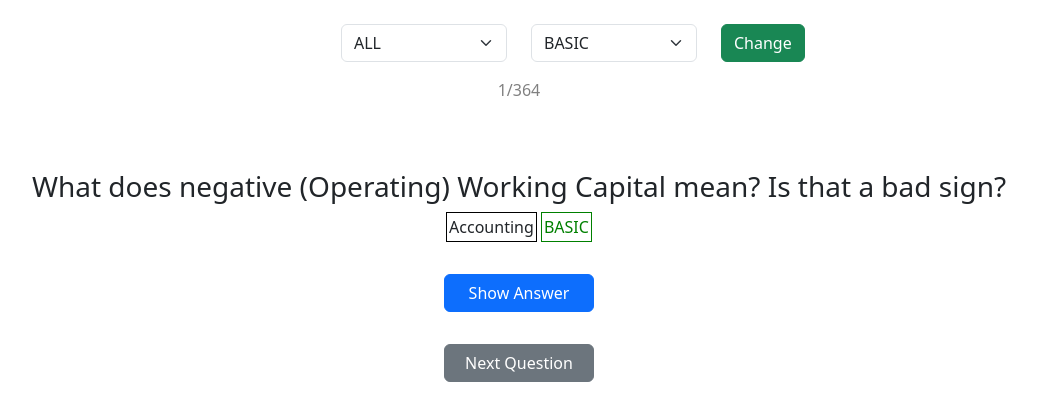
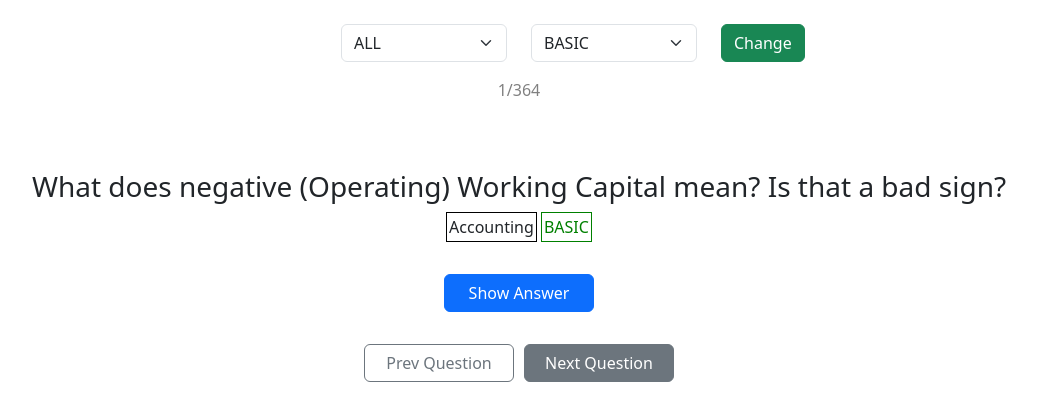
Before and after one commit to Shahi9935/BIWS, a plain HTML site: page index.html in a window 1280 px wide. Shown: the whole page, without its empty margins (121-1158 px from the left). Drawn offline with nearby package versions, Linux system fonts and the light colour scheme.

Commit message:
Update index.html

```diff
--- a/index.html
+++ b/index.html
@@ -58,7 +58,8 @@
             <p class="text-justify" id="answer"></p>
         </div>
         <div class="row justify-content-center align-items-center mt-3">
-            <button class="btn btn-secondary" id="next-question" style="width: 150px" onclick="nextQuestion()" >Next Question</button>
+            <button class="btn btn-outline-secondary" id="previous-question" style="width: 150px" onclick="previousQuestion()" >Prev Question</button>
+            <button class="btn btn-secondary ml-2" id="next-question" style="width: 150px; margin-left: 10px;" onclick="nextQuestion()" >Next Question</button>
         </div>
     </div>
 </body>
```
